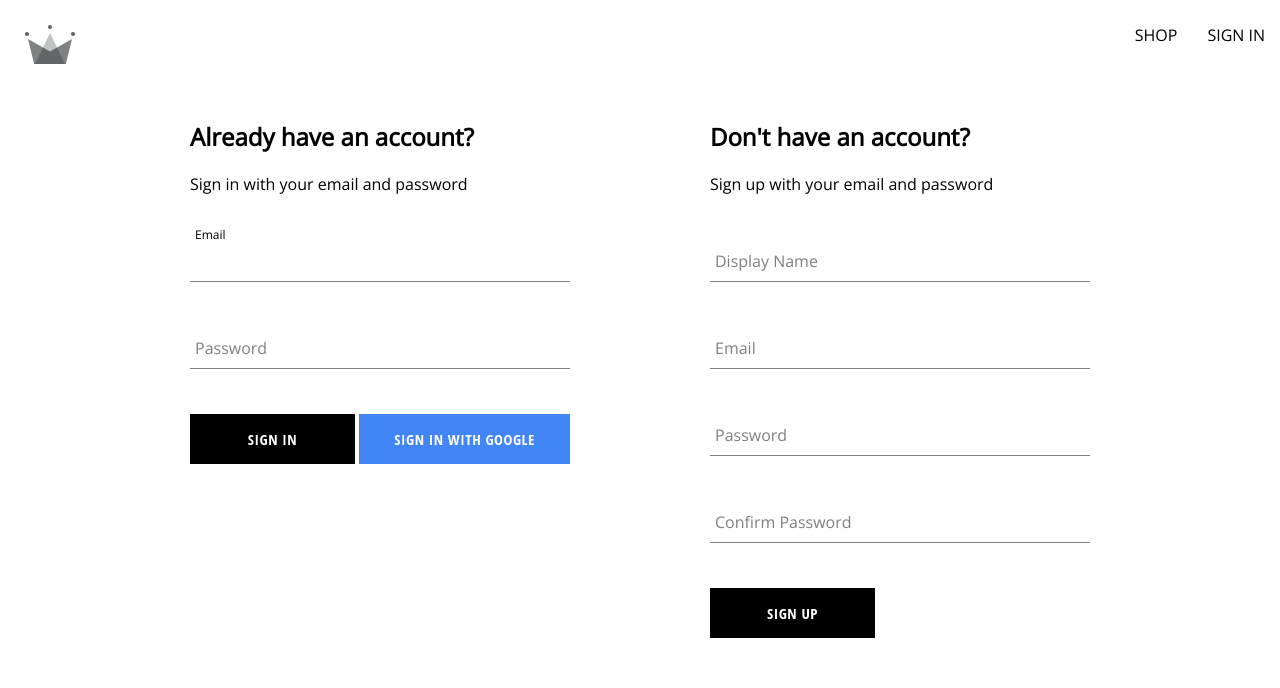
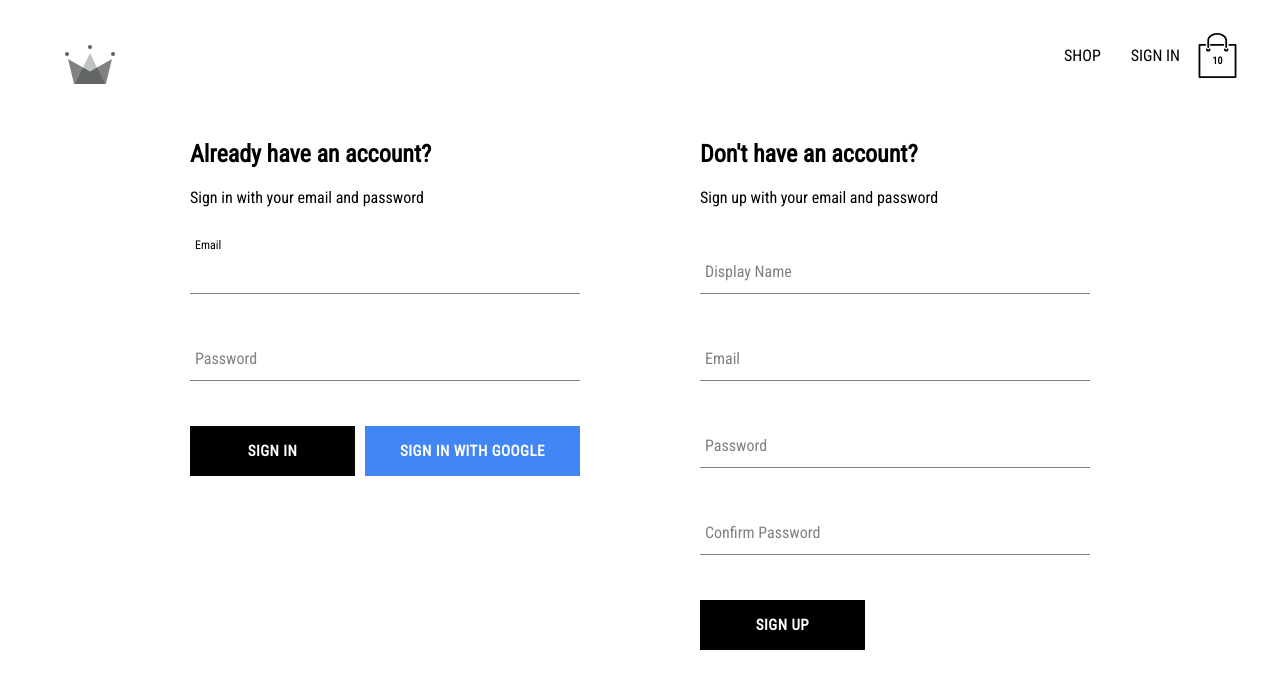
Before and after one commit to Ahmed1995mansour/clothing-shop, a React (Create React App) app: page /auth in a window 1280 px wide. Shown: the top 688 px of the page. Built offline with nearby package versions, Linux system fonts and the light colour scheme; no server answers.

Commit message:
adding cart context,shoping icon, and cart  dropdown

```diff
--- a/public/index.html
+++ b/public/index.html
@@ -12,7 +12,13 @@
   <link rel="manifest" href="%PUBLIC_URL%/manifest.json" />
   <link rel="preconnect" href="https://fonts.googleapis.com">
   <link rel="preconnect" href="https://fonts.gstatic.com" crossorigin>
+
   <link href="https://fonts.googleapis.com/css2?family=Open+Sans&display=swap" rel="stylesheet">
+
+
+
+  <link href="https://fonts.googleapis.com/css2?family=Roboto+Condensed&display=swap" rel="stylesheet">
+
   <title>Clothing Shop</title>
 </head>
 
--- a/src/components/button/button.styles.scss
+++ b/src/components/button/button.styles.scss
@@ -9,7 +9,7 @@
     background-color: black;
     color: white;
     text-transform: uppercase;
-    font-family: 'Open Sans Condensed';
+    font-family: 'Roboto Condensed';
     font-weight: bolder;
     border: none;
     cursor: pointer;
--- /dev/null
+++ b/src/components/cart-dropdown/CartDropdown.component.jsx
@@ -0,0 +1,13 @@
+import Button from '../button/Button.component';
+import './cart-dropdown.styles.scss';
+
+const CartDropdown = () => {
+  return (
+    <div className='cart-dropdown-container'>
+      <div className='cart-items'></div>
+      <Button>GO TO CHECKOUT</Button>
+    </div>
+  );
+};
+
+export default CartDropdown;
--- /dev/null
+++ b/src/components/cart-dropdown/cart-dropdown.styles.scss
@@ -0,0 +1,29 @@
+.cart-dropdown-container {
+    position: absolute;
+    width: 240px;
+    height: 340px;
+    display: flex;
+    flex-direction: column;
+    padding: 20px;
+    border: 1px solid black;
+    background-color: white;
+    top: 90px;
+    right: 40px;
+    z-index: 5;
+
+    .empty-message {
+      font-size: 18px;
+      margin: 50px auto;
+    }
+
+    .cart-items {
+      height: 240px;
+      display: flex;
+      flex-direction: column;
+      overflow: scroll;
+    }
+
+    button {
+      margin-top: auto;
+    }
+  }
--- /dev/null
+++ b/src/components/cart-icon/CartIcon.component.jsx
@@ -0,0 +1,19 @@
+import { useContext } from 'react';
+import { ReactComponent as ShoppingIcon } from '../../assets/shopping-bag.svg';
+import { CartContext } from '../../contexts/cart.context';
+import './cart-icon.styles.scss';
+
+const CartIcon = () => {
+  const { isCartOpen, setIsCartOpen } = useContext(CartContext);
+
+  const toggleIsCartOpen = () => setIsCartOpen(!isCartOpen);
+
+  return (
+    <div className='cart-icon-container' onClick={toggleIsCartOpen}>
+      <ShoppingIcon className='shooping-icon' />
+      <span className='item-count'>10</span>
+    </div>
+  );
+};
+
+export default CartIcon;
--- /dev/null
+++ b/src/components/cart-icon/cart-icon.styles.scss
@@ -0,0 +1,21 @@
+.cart-icon-container {
+    width: 45px;
+    height: 45px;
+    position: relative;
+    display: flex;
+    align-items: center;
+    justify-content: center;
+    cursor: pointer;
+
+    .shopping-icon {
+      width: 24px;
+      height: 24px;
+    }
+
+    .item-count {
+      position: absolute;
+      font-size: 10px;
+      font-weight: bold;
+      bottom: 12px;
+    }
+  }
--- a/src/components/sign-in-form/sign-in-form.styles.scss
+++ b/src/components/sign-in-form/sign-in-form.styles.scss
@@ -1,7 +1,7 @@
 .sign-in-container {
     display: flex;
     flex-direction: column;
-    width: 380px;
+    width: 390px;
 
     .h2 {
         margin: 10px 0;
--- a/src/components/sign-up-form/sign-up-form.styles.scss
+++ b/src/components/sign-up-form/sign-up-form.styles.scss
@@ -1,7 +1,7 @@
 .sign-up-container {
     display: flex;
     flex-direction: column;
-    width: 380px;
+    width: 390px;
 
     .h2 {
         margin: 10px 0;
--- /dev/null
+++ b/src/contexts/cart.context.jsx
@@ -0,0 +1,12 @@
+import { createContext, useState } from 'react';
+
+export const CartContext = createContext({
+  isCartOpen: false,
+  setIsCartOpen: () => {},
+});
+
+export const CartProvider = ({ children }) => {
+  const [isCartOpen, setIsCartOpen] = useState(false);
+  const value = { isCartOpen, setIsCartOpen };
+  return <CartContext.Provider value={value}>{children}</CartContext.Provider>;
+};
--- a/src/index.js
+++ b/src/index.js
@@ -2,6 +2,7 @@
 import ReactDOM from 'react-dom/client';
 import { BrowserRouter } from 'react-router-dom';
 import App from './App';
+import { CartProvider } from './contexts/cart.context';
 import { ProductsProvider } from './contexts/products.context';
 import { UserProvider } from './contexts/user.context';
 import './index.scss';
@@ -13,7 +14,9 @@
     <BrowserRouter>
       <UserProvider>
         <ProductsProvider>
-          <App />
+          <CartProvider>
+            <App />
+          </CartProvider>
         </ProductsProvider>
       </UserProvider>
     </BrowserRouter>
--- a/src/index.scss
+++ b/src/index.scss
@@ -1,8 +1,10 @@
 body {
   margin: 0;
-  font-family: 'Open Sans', sans-serif;
+  font-family: 'Roboto Condensed' , 'Open Sans', sans-serif;
   -webkit-font-smoothing: antialiased;
   -moz-osx-font-smoothing: grayscale;
+  padding: 20px 40px;
+
 }
 
 code {
--- a/src/routes/navigation/Navigation.jsx
+++ b/src/routes/navigation/Navigation.jsx
@@ -1,12 +1,16 @@
 import { Fragment, useContext } from 'react';
 import { Link, Outlet } from 'react-router-dom';
 import { ReactComponent as ShopLogo } from '../../assets/shop-logo.svg';
+import CartDropdown from '../../components/cart-dropdown/CartDropdown.component';
+import CartIcon from '../../components/cart-icon/CartIcon.component';
+import { CartContext } from '../../contexts/cart.context';
 import { UserContext } from '../../contexts/user.context';
 import { signOutUser } from '../../utils/firebase/firebase.utils';
 import './navigation.styles.scss';
 
 const Navigation = () => {
   const { currentUser } = useContext(UserContext);
+  const { isCartOpen } = useContext(CartContext);
 
   return (
     <Fragment>
@@ -27,7 +31,9 @@
               SIGN IN
             </Link>
           )}
+          <CartIcon />
         </div>
+        {isCartOpen && <CartDropdown />}
       </div>
       <Outlet />
     </Fragment>
```
Also changed, not shown: src/assets/shopping-bag.svg (added).
